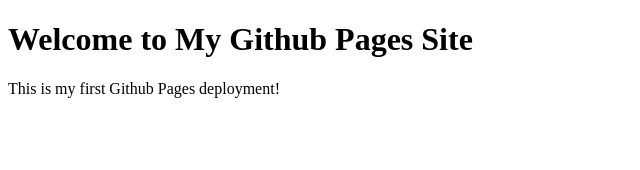
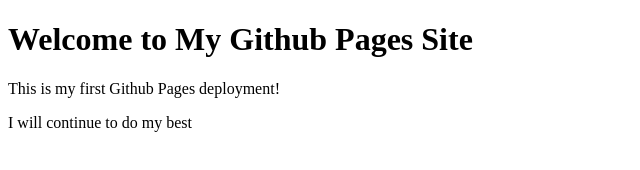
Before and after one commit to take3499/my-first-web-app, a plain HTML site: page index.html in a window 1280 px wide. Shown: the whole page, without its empty margins (0-640 px from the left). Drawn offline with Linux system fonts and the light colour scheme.

Commit message:
Update index.html

```diff
--- a/index.html
+++ b/index.html
@@ -8,5 +8,7 @@
 </body>
   <h1>Welcome to My Github Pages Site</h1>
   <p>This is my first Github Pages deployment!</p>
+  <p>I will continue to do my best </p>
 </body>
+
 </html>
```
